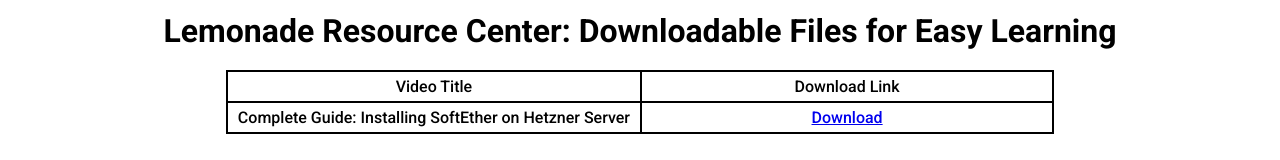
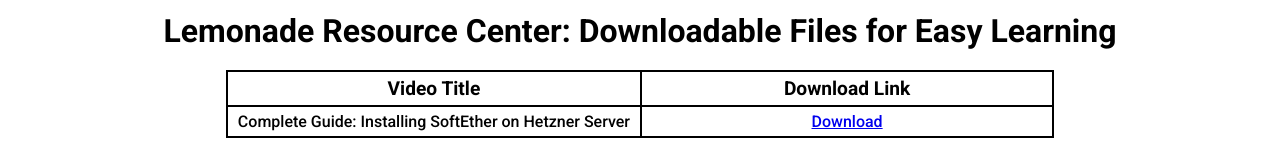
Before and after one commit to faripoorasl/custom-domain, a plain HTML site: page index.html in a window 1280 px wide. Shown: the part 228-388 px from the top of the page. Drawn offline with Linux system fonts and the light colour scheme; a web font is replaced by a local one.

Commit message:
Update title font information

```diff
--- a/css/index.css
+++ b/css/index.css
@@ -36,6 +36,8 @@ main{
 
 }
 .video-name-title{
+    font-size: 1.2rem;
+    font-weight: 700;
     display: flex;
     justify-content: center;
     align-items: center;
@@ -44,6 +46,8 @@ main{
     border-right: none;
 }
 .download-link-title{
+    font-size: 1.2rem;
+    font-weight: 700;
     display: flex;
     justify-content: center;
     align-items: center;
```
